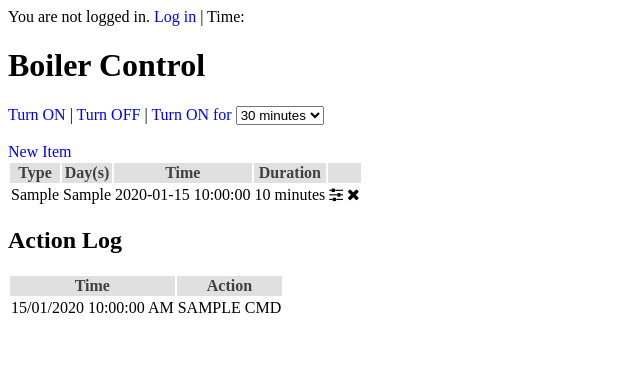
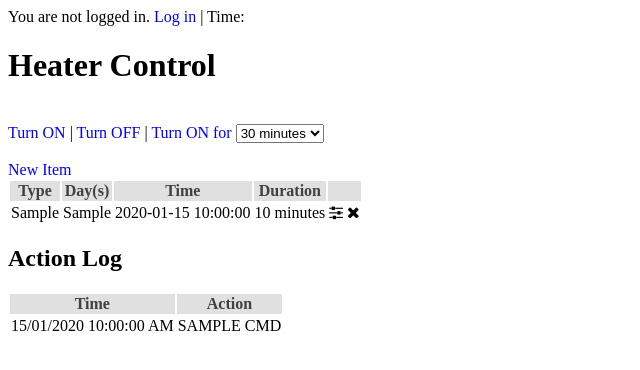
Before and after one commit to zeevro/heater-server, a Flask app: template templates/items.html in a window 1280 px wide. Shown: the top 370 px of the page, without its empty margins (0-640 px from the left). Run offline with Flask 2, Linux system fonts and the light colour scheme; the template is opened without the code that fills it: most values are stand-ins (such as "Sample title", 1, 10 or a date in 2020); some libraries are stand-ins or nearby versions.

Commit message:
Boiler -> Heater; Items table is now sorted and also only appears if there are items.

```diff
--- a/templates/base.html
+++ b/templates/base.html
@@ -23,7 +23,7 @@
 
 		<link rel="stylesheet" href="https://maxcdn.bootstrapcdn.com/font-awesome/4.5.0/css/font-awesome.min.css">
 
-		<title>Boiler Control</title>
+		<title>Heater Control</title>
 
 		<script type="text/javascript">
 			var server_time = {{ time }};
--- a/templates/items.html
+++ b/templates/items.html
@@ -1,6 +1,6 @@
 {% extends "base.html" %}
 
-{% block page_title %}Boiler Control{% endblock %}
+{% block page_title %}Heater Control{% endblock %}
 
 {% block head_content %}
 		<script type="text/javascript">
@@ -15,7 +15,7 @@
 {% endblock %}
 
 {% block content %}
-		<div class="message">{{ message }}</div>
+		<div class="message">{{ message }}</div><br />
 		<a href="/turn_on/" class="action_link">Turn ON</a> |
 		<a href="/turn_off/" class="action_link">Turn OFF</a> |
 		<a href="/turn_on/?duration=30" class="action_link" id="immediate_link">Turn ON for</a>
@@ -29,6 +29,7 @@
 		</select>
 		<br /><br />
 		<a href="/edit/" class="action_link">New Item</a>
+		{% if items %}
 		<table class="list">
 			<thead>
 				<tr>
@@ -40,7 +41,7 @@
 				</tr>
 			</thead>
 			<tbody>
-			{% for item in items %}
+			{% for item in items|sort(attribute='on_time')|sort(attribute='days')|sort(reverse=True, attribute='schedule_type') %}
 				<tr>
 					<td>{{ item.schedule_type|title }}</td>
 					<td>{{ item.days_str }}</td>
@@ -54,6 +55,7 @@
 			{% endfor %}
 			</tbody>
 		</table>
+		{% endif %}
 
 		<h2>Action Log</h2>
 		<table class="list">
```
